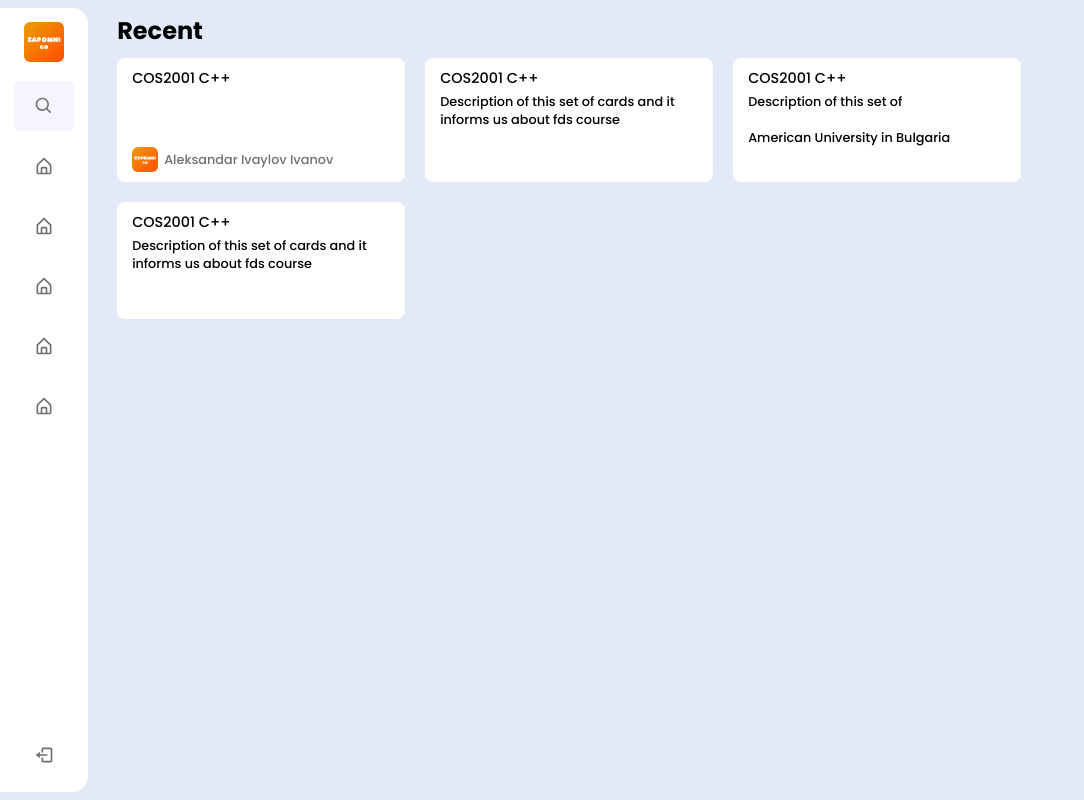
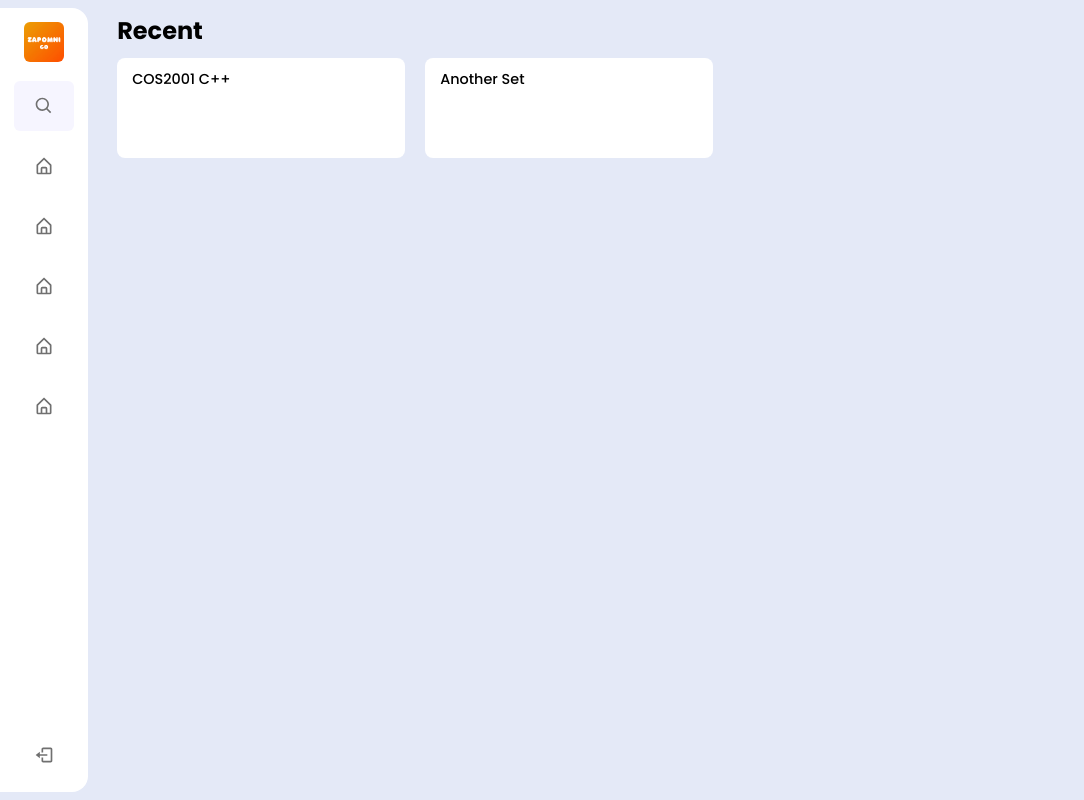
Before and after one commit to ZapomniGo/zapomnigo-client, a React (Vite) app: page / in a window 1280 px wide. Shown: the whole page, without its empty margins (0-1084 px from the left). Built offline with nearby package versions, Linux system fonts and the light colour scheme.

Commit message:
extracted cards as components and added mock server loading

```diff
--- a/src/app-components/Dashboard/Dashboard.tsx
+++ b/src/app-components/Dashboard/Dashboard.tsx
@@ -1,45 +1,76 @@
-import React from "react";
-import { useState } from "react";
+import React, { useState, useEffect } from "react";
+import SetCard from "./SetCard";
 
-export const Dashboard = ({ sidebarOpen }) => {
+interface SetCardData {
+  id: string;
+  title: string;
+  description: string;
+  institution: string;
+}
+
+// Mock data for testing purposes
+const mockSetCards: SetCardData[] = [
+  {
+    id: "card1",
+    title: "COS2001 C++",
+    description: "Description of this set of cards and it informs us about fds course",
+    institution: "American University in Bulgaria"
+  },
+  {
+    id: "card2",
+    title: "Another Set",
+    description: "Description of another set of cards",
+    institution: "Some Institution"
+  },
+];
+
+const fetchSetCards = (): Promise<SetCardData[]> => {
+  return new Promise((resolve) => {
+    setTimeout(() => {
+      resolve(mockSetCards);
+    }, 10);
+  });
+};
+
+export const Dashboard: React.FC<{ sidebarOpen: boolean }> = ({ sidebarOpen }) => {
+  const [selectSet, setSelectSet] = useState<string | null>(null);
+  const [setCards, setSetCards] = useState<SetCardData[]>([]);
+
+  useEffect(() => {
+    fetchSetCards()
+      .then((data) => {
+        setSetCards(data);
+      })
+      .catch((error) => {
+        console.error("Error fetching set cards:", error);
+      });
+  }, []);
+
+  const handleMouseEnter = (id: string) => {
+    setSelectSet(id);
+  };
+
+  const handleMouseLeave = () => {
+    setSelectSet(null);
+  };
+
   return (
     <section className={`home ${sidebarOpen ? "open" : "closed"}`}>
       <div className="recent">
         <h2 className="recent-title">Recent</h2>
         <div className="recent-sets">
-          <div className="set-card">
-            <div className="set-title">COS2001 C++</div>
-            <div className="set-description closed">Description of this set of cards and it informs us about fds course</div>
-            <div className="set-institution closed">American University in Bulgaria</div>
-            <div className="set-creator">
-              <div className="creator-img">
-                <span className="image">
-                  <img src="src/app-components/Navigation/logo.png"></img>
-                </span>
-              </div>
-              <div className="creator-name">
-                Aleksandar Ivaylov Ivanov
-              </div>
-            </div>
-          </div>
-          <div className="set-card">
-            <div className="set-title">COS2001 C++</div>
-            <div className="set-description">Description of this set of cards and it informs us about fds course</div>
-            <div className="set-creator closed">Aleksandar Ivaylov Ivanov</div>
-            <div className="set-institution closed">American University in Bulgaria</div>
-          </div>
-          <div className="set-card">
-            <div className="set-title">COS2001 C++</div>
-            <div className="set-description">Description of this set of </div>
-            <div className="set-creator closed">Aleksandar Ivaylov Ivanov</div>
-            <div className="set-institution ">American University in Bulgaria</div>
-          </div>
-          <div className="set-card">
-            <div className="set-title">COS2001 C++</div>
-            <div className="set-description">Description of this set of cards and it informs us about fds course</div>
-            <div className="set-creator closed">Aleksandar Ivaylov Ivanov</div>
-            <div className="set-institution closed">American University in Bulgaria</div>
-          </div>
+          {setCards.map((card) => (
+            <SetCard
+              key={card.id}
+              id={card.id}
+              title={card.title}
+              description={card.description}
+              institution={card.institution}
+              onMouseEnter={handleMouseEnter}
+              onMouseLeave={handleMouseLeave}
+              isSelected={selectSet === card.id}
+            />
+          ))}
         </div>
       </div>
     </section>
--- /dev/null
+++ b/src/app-components/Dashboard/SetCard.tsx
@@ -0,0 +1,31 @@
+import React from "react";
+
+interface SetCardProps {
+  id: string;
+  title: string;
+  description: string;
+  institution: string;
+  onMouseEnter: (id: string) => void;
+  onMouseLeave: () => void;
+  isSelected: boolean;
+}
+
+const SetCard: React.FC<SetCardProps> = ({ id, title, description, institution, onMouseEnter, onMouseLeave, isSelected }) => {
+  return (
+    <div
+      className="set-card"
+      onMouseEnter={() => onMouseEnter(id)}
+      onMouseLeave={onMouseLeave}
+    >
+      <div className="set-title">{title}</div>
+      <div className={`set-description ${isSelected ? "open" : "closed"}`}>
+        {description}
+      </div>
+      <div className={`set-institution ${isSelected ? "open" : "closed"}`}>
+        {institution}
+      </div>
+    </div>
+  );
+};
+
+export default SetCard;
--- a/src/app-components/Dashboard/dashboard.scss
+++ b/src/app-components/Dashboard/dashboard.scss
@@ -44,13 +44,18 @@
                 opacity: 0;
                 overflow: hidden;
             }
+            .opened{
+                opacity: 1;
+            }
             .set-title{
                 font-size: 0.9rem;
+                margin-top: 0.1vmax;
                 margin-bottom: 0.5vmin;
             }
             .set-creator{
                 display: flex;
                 align-items: center;
+                margin-bottom: 0.5vmin;
                 .image{
                     min-width: 2.5vmax;
                     display: flex;
--- a/src/app-components/Navigation/Navigation.tsx
+++ b/src/app-components/Navigation/Navigation.tsx
@@ -1,5 +1,4 @@
-/* eslint-disable @typescript-eslint/no-unused-vars */
-import { BiChevronRight, BiHomeAlt, BiSearch, BiLogOut} from "react-icons/bi";
+import { BiHomeAlt, BiSearch, BiLogOut} from "react-icons/bi";
 import { RxHamburgerMenu } from "react-icons/rx";
 import { IoMdClose } from "react-icons/io";
 
```
